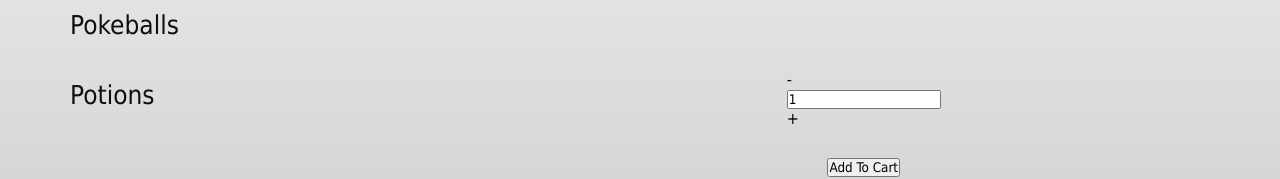
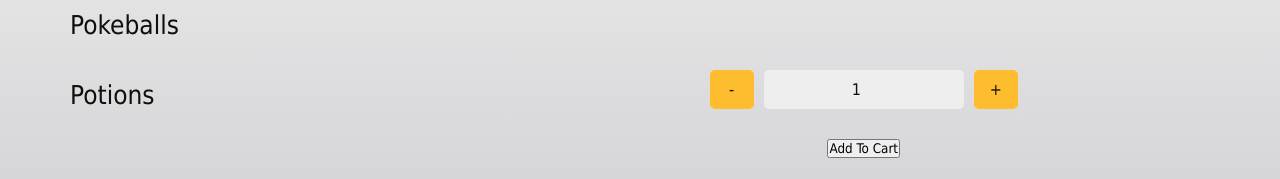
Before and after one commit to benjyongzh/Shopping-Cart, a React (Create React App) app: page /products/1 in a window 1280 px wide. Shown: the part 150-329 px from the top of the page. Built offline with nearby package versions, Linux system fonts and the light colour scheme; no server answers.

Commit message:
Add basic stylign to QuantityController.

```diff
--- a/src/components/QuantityController.js
+++ b/src/components/QuantityController.js
@@ -1,5 +1,6 @@
 
 import { useState, useEffect } from "react";
+import "../styles/QuantityController.css";
 
 function QuantityController({min, max, onQuantityChange}) {
 
@@ -28,9 +29,9 @@
 
   return (
     <div className="QuantityController">
-      <div className="button subtract" onClick={() => editQuantity(-1)}>-</div>
+      <button className="button subtract" onClick={() => editQuantity(-1)}>-</button>
       <input type="number" onChange={event => {valueChanged(event)}} value={quantity}/>
-      <div className="button add" onClick={() => editQuantity(1)}>+</div>
+      <button className="button add" onClick={() => editQuantity(1)}>+</button>
     </div>
   );
 }
--- /dev/null
+++ b/src/styles/QuantityController.css
@@ -0,0 +1,39 @@
+.QuantityController {
+    display: grid;
+    grid-template-columns: 1fr auto 1fr;
+    gap: 10px;
+}
+
+.QuantityController>button,
+.QuantityController>input {
+    display: flex;
+    padding: 10px;
+    align-items: center;
+    justify-content: center;
+    text-align: center;
+    color: var(--color-black);
+    border-radius: 5px;
+    font-size: 16px;
+    border-width: 0px;
+    background-color: var(--color-accent);
+}
+
+.QuantityController>button {
+    padding: 0.5rem 1rem;
+}
+
+.QuantityController>button:hover {
+    background-color: var(--color-accent-light);
+}
+
+.QuantityController>button:active {
+    background-color: var(--color-accent-dark);
+}
+
+.QuantityController>input {
+    width: auto;
+    outline: none;
+    background-color: var(--color-light-bg);
+    -webkit-appearance: none;
+    margin:0;
+}
```
